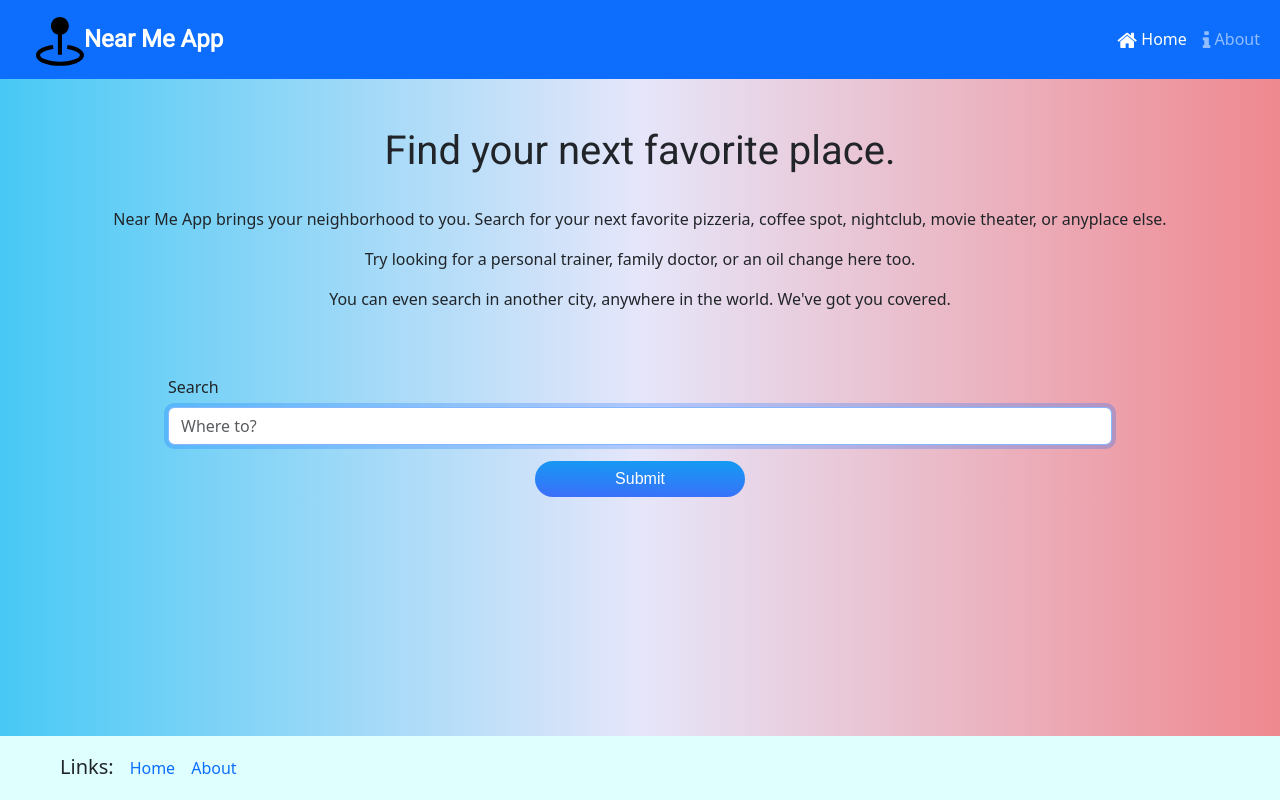
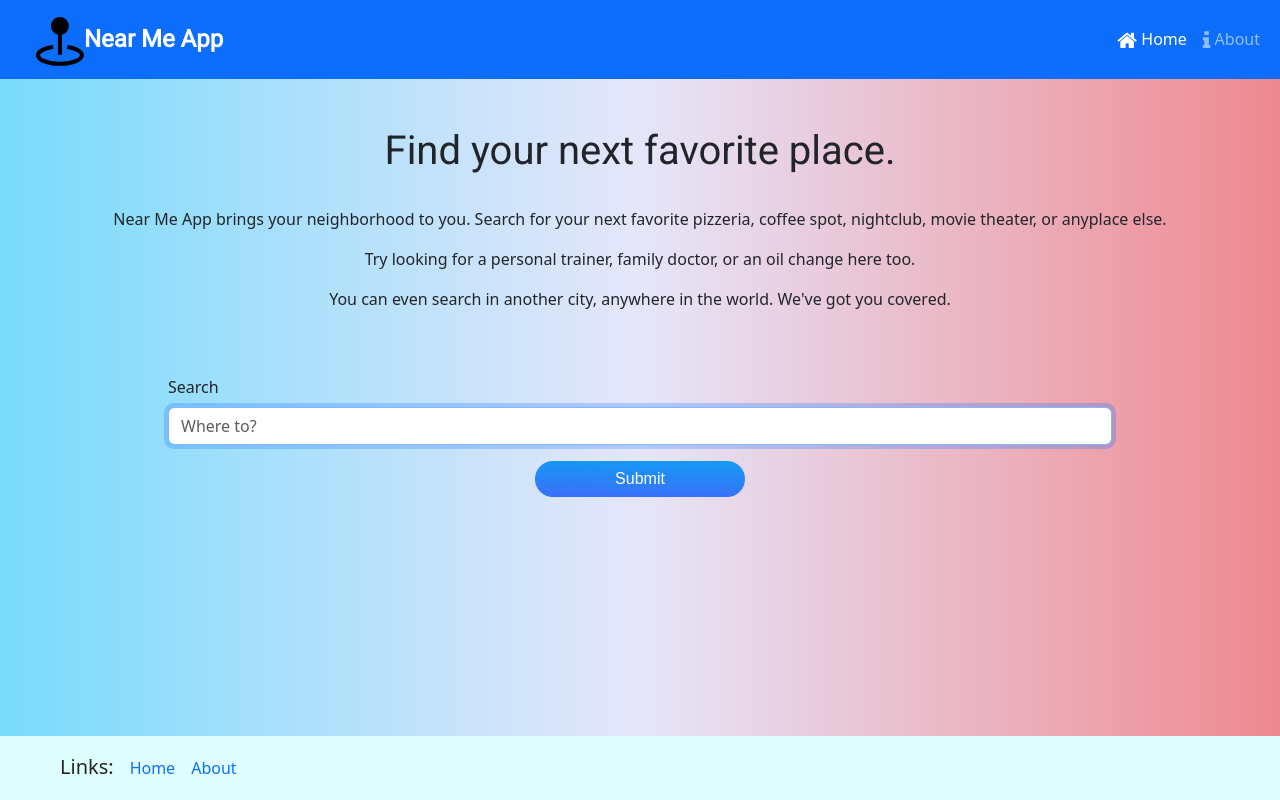
Before and after one commit to janbalangue/near-me-app, a React (Create React App) app: page / in a window 1280 px wide. Built offline with nearby package versions, Linux system fonts and the light colour scheme.

Commit message:
change gradient

```diff
--- a/src/index.css
+++ b/src/index.css
@@ -3,7 +3,7 @@
   font-family: -apple-system, BlinkMacSystemFont, "Segoe UI", "Roboto", "Oxygen",
     "Ubuntu", "Cantarell", "Fira Sans", "Droid Sans", "Helvetica Neue",
     sans-serif;
-  background-image: linear-gradient(to right, #47c9f5, #e6e6fa, #ef888f);
+  background-image: linear-gradient(to right, #78dbfc, #e6e6fa, #ef888f);
   background-size: cover;
   -webkit-font-smoothing: antialiased;
   -moz-osx-font-smoothing: grayscale;
```
